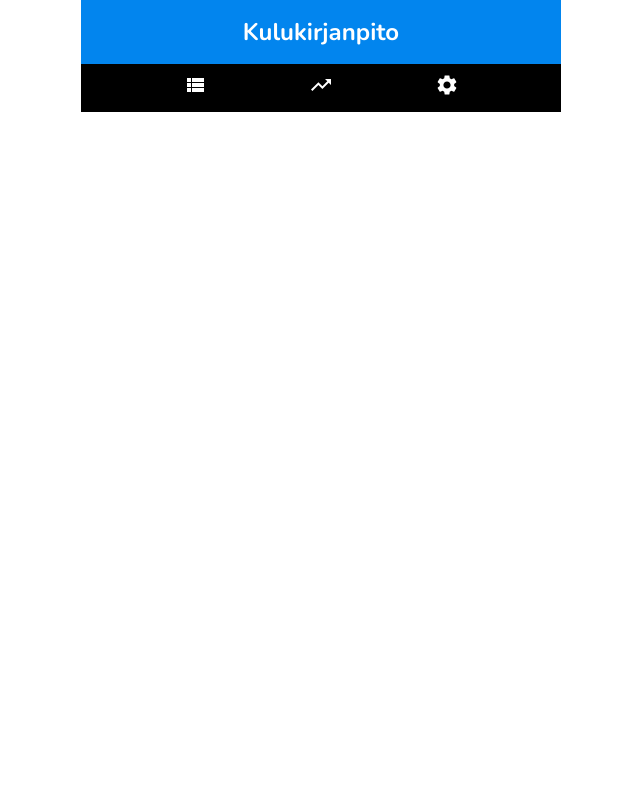
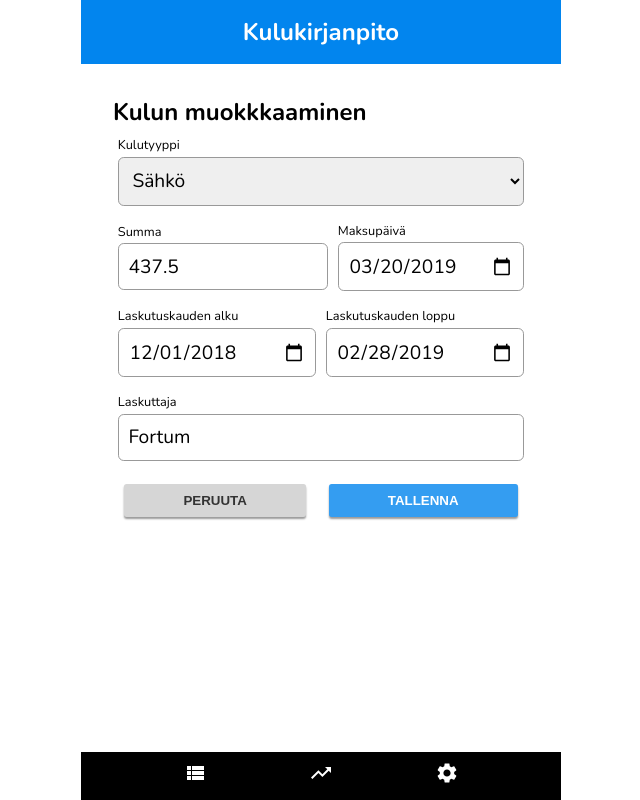
Before and after one commit to tpkoljonen/kulukirjanpito, a React (Create React App) app: page /edit/1 in a window 1280 px wide. Shown: the whole page, without its empty margins (319-959 px from the left). Built offline with nearby package versions, Linux system fonts and the light colour scheme.

Commit message:
Item editing added

```diff
--- a/src/App.js
+++ b/src/App.js
@@ -9,6 +9,7 @@ import Stats from './components/Stats/Stats';
 import Settings from './components/Settings/Settings';
 import Menu from './components/Menu/Menu';
 import AddItem from './components/AddItem/AddItem';
+import EditItem from './components/EditItem/EditItem';
 
 class App extends Component {
 
@@ -24,7 +25,12 @@ class App extends Component {
 
   handleFormSubmit(newdata) {
     let storeddata = this.state.data.slice();
-    storeddata.push(newdata);
+    const index = storeddata.findIndex(item => item.id === newdata.id);
+    if (index >= 0) {
+      storeddata[index] = newdata;
+    } else {
+      storeddata.push(newdata);
+    }
     storeddata.sort((a,b) => {
       const aDate = new Date(a.maksupaiva);
       const bDate = new Date(b.maksupaiva);
@@ -53,6 +59,10 @@ class App extends Component {
           <Route path="/stats" component={Stats} />
           <Route path="/settings" render={() => <Settings selectList={this.state.selectList} onFormSubmit={this.handleSelectListForm} /> } />
           <Route path="/add" render={() => <AddItem onFormSubmit={this.handleFormSubmit} selectList={this.state.selectList} />} />
+          <Route path="/edit/:id" render={(props) => <EditItem data={this.state.data}
+                                                               selectList={this.state.selectList}
+                                                               onFormSubmit={this.handleFormSubmit}
+                                                               {...props} />} />
           <Menu />
         </div>
       </Router>
--- /dev/null
+++ b/src/components/EditItem/EditItem.css
@@ -0,0 +1,3 @@
+.edititem {
+    padding: 2em;
+}
--- /dev/null
+++ b/src/components/EditItem/EditItem.js
@@ -0,0 +1,29 @@
+import React from 'react';
+
+import Content from '../Content/Content';
+import ItemForm from '../ItemForm/ItemForm';
+
+import './EditItem.css';
+
+function EditItem(props) {
+
+    const index = props.data.findIndex(item => item.id === props.match.params.id);
+
+    let itemData = props.data[index];
+
+    return (
+      <Content>
+
+        <div className="edititem">
+
+        <h2>Kulun muokkkaaminen</h2>
+
+        <ItemForm onFormSubmit = {props.onFormSubmit} selectList={props.selectList} data={itemData} />
+
+        </div>
+
+      </Content>
+    );
+  }
+
+  export default EditItem;
--- a/src/components/ItemForm/ItemForm.js
+++ b/src/components/ItemForm/ItemForm.js
@@ -10,8 +10,7 @@ class ItemForm extends React.Component {
 
     constructor(props) {
         super(props);
-        this.state = {
-            data: {
+        const data = props.data ? props.data : {
           tyyppi: "Vesi",
           summa: 0,
           maksupaiva: undefined,
@@ -19,6 +18,8 @@ class ItemForm extends React.Component {
           kaudenloppu: undefined,
           saaja: ""
         }
+        this.state = {
+            data: data
         };
         this.handleInputChange = this.handleInputChange.bind(this);
         this.handleSubmit = this.handleSubmit.bind(this);
@@ -47,7 +48,7 @@ class ItemForm extends React.Component {
         event.preventDefault();
         let data = Object.assign({}, this.state.data);
         data.summa = parseFloat(data.summa);
-        data.id = uuidv4();
+        data.id = data.id ? data.id : uuidv4();
         this.props.onFormSubmit(data);
         this.props.history.push("/");
     }
@@ -103,7 +104,7 @@ class ItemForm extends React.Component {
               <Button onClick={this.handleCancel}>PERUUTA</Button>
             </div>
             <div>
-              <Button type="submit" primary>LISÄÄ</Button>
+              <Button type="submit" primary>{this.state.data.id ? "TALLENNA" : "LISÄÄ"}</Button>
             </div>
           </div>
 
--- a/src/components/Kulukortti/Kulukortti.css
+++ b/src/components/Kulukortti/Kulukortti.css
@@ -1,7 +1,7 @@
 
 .kulukortti {
-    padding: 1em;
     border-bottom: 1px solid #BADDFE;
+    display: flex;
   }
 
   .kulukortti__rivi {
@@ -18,3 +18,25 @@
     font-size: 85%;
     color: #666;
   }
+
+  .kulukortti > div {
+    flex: 1 1 auto;
+    padding: 1em;
+  }
+
+  .kulukortti__linkki {
+    max-width: 1em;
+    display: none;
+    justify-content: center;
+    align-items: center;
+
+    background-color: rgba(0,0,0,0.1);
+  }
+
+  .kulukortti:hover .kulukortti__linkki {
+    display: flex;
+  }
+
+  .kulukortti__linkki a {
+    color: #000;
+  }
--- a/src/components/Kulukortti/Kulukortti.js
+++ b/src/components/Kulukortti/Kulukortti.js
@@ -1,6 +1,8 @@
 import React from 'react';
 import moment from 'moment';
 
+import ArrowRight from '@material-ui/icons/ArrowRight';
+import { Link } from 'react-router-dom';
 
 import './Kulukortti.css';
 
@@ -20,6 +22,7 @@ function Kulukortti(props) {
 
     return (
       <div className="kulukortti">
+        <div className="kulukortti__ryhma">
           <div className="kulukortti__rivi">
             <div className="kulukortti__tyyppi">{props.data.tyyppi}</div>
             <div className="kulukortti__summa">{props.data.summa.toFixed(2)} €</div>
@@ -33,6 +36,10 @@ function Kulukortti(props) {
             <div className="kulukortti__keskiarvo">{ keskiarvo ? keskiarvo.toFixed(2) + " € / kk" : ""}</div>
           </div>
         </div>
+        <div className="kulukortti__linkki">
+          <Link to={"/edit/" + props.data.id}><ArrowRight /></Link>
+        </div>
+      </div>
     );
   }
 
```
Lines whose indentation alone changed are shown as unchanged.
